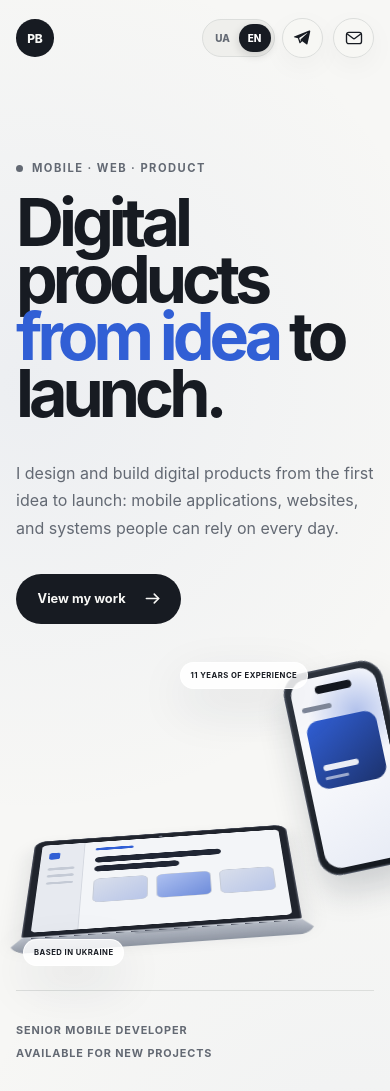
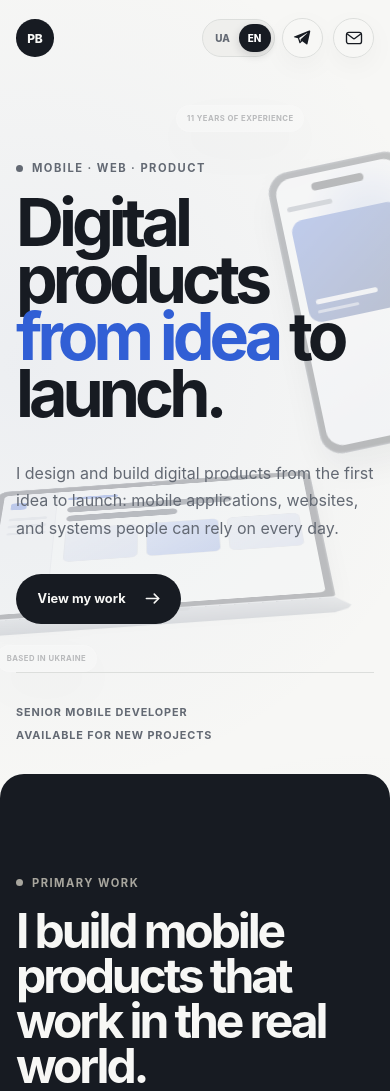
Before and after one commit to bpashab/pavel-portfolio, an Astro site: page /en in a window 390 px wide. Shown: the top 1091 px of the page. Built offline with nearby package versions, Linux system fonts and the light colour scheme; Astro itself is replaced by a stand-in of ours.

Commit message:
Layer mobile hero devices behind content
Co-authored-by: Cursor <cursoragent@cursor.com>

```diff
--- a/src/components/HomePage.astro
+++ b/src/components/HomePage.astro
@@ -1034,27 +1034,41 @@ const copy = getUi(locale);
   }
 
   @media (max-width: 680px) {
+    .hero {
+      overflow: visible;
+      isolation: isolate;
+    }
+
+    .hero__copy {
+      z-index: 2;
+    }
+
     .hero h1 {
       font-size: clamp(3.2rem, 17vw, 5.3rem);
     }
 
     .hero__devices {
-      width: calc(100% + 1rem);
-      height: 310px;
-      margin-top: 2rem;
-      margin-right: -1rem;
+      position: absolute;
+      inset: 1rem -1rem 1rem;
+      z-index: 0;
+      align-self: stretch;
+      justify-self: stretch;
+      width: auto;
+      height: auto;
+      margin: 0;
+      opacity: 0.27;
     }
 
     .laptop {
-      bottom: 7%;
-      left: -4%;
-      width: 83%;
+      bottom: 20%;
+      left: -13%;
+      width: 102%;
     }
 
     .phone {
-      top: 3%;
-      right: -3%;
-      width: 27%;
+      top: 10%;
+      right: -11%;
+      width: 36%;
       border-radius: 1.35rem;
     }
 
@@ -1086,14 +1100,16 @@ const copy = getUi(locale);
     }
 
     .device-chip--bottom {
-      bottom: 0;
-      left: 2%;
+      bottom: 13%;
+      left: -1%;
     }
 
     .hero__foot {
+      position: relative;
+      z-index: 2;
       display: grid;
       gap: 0.6rem;
-      margin-top: 1.5rem;
+      margin-top: 3rem;
     }
 
     .work,
```
